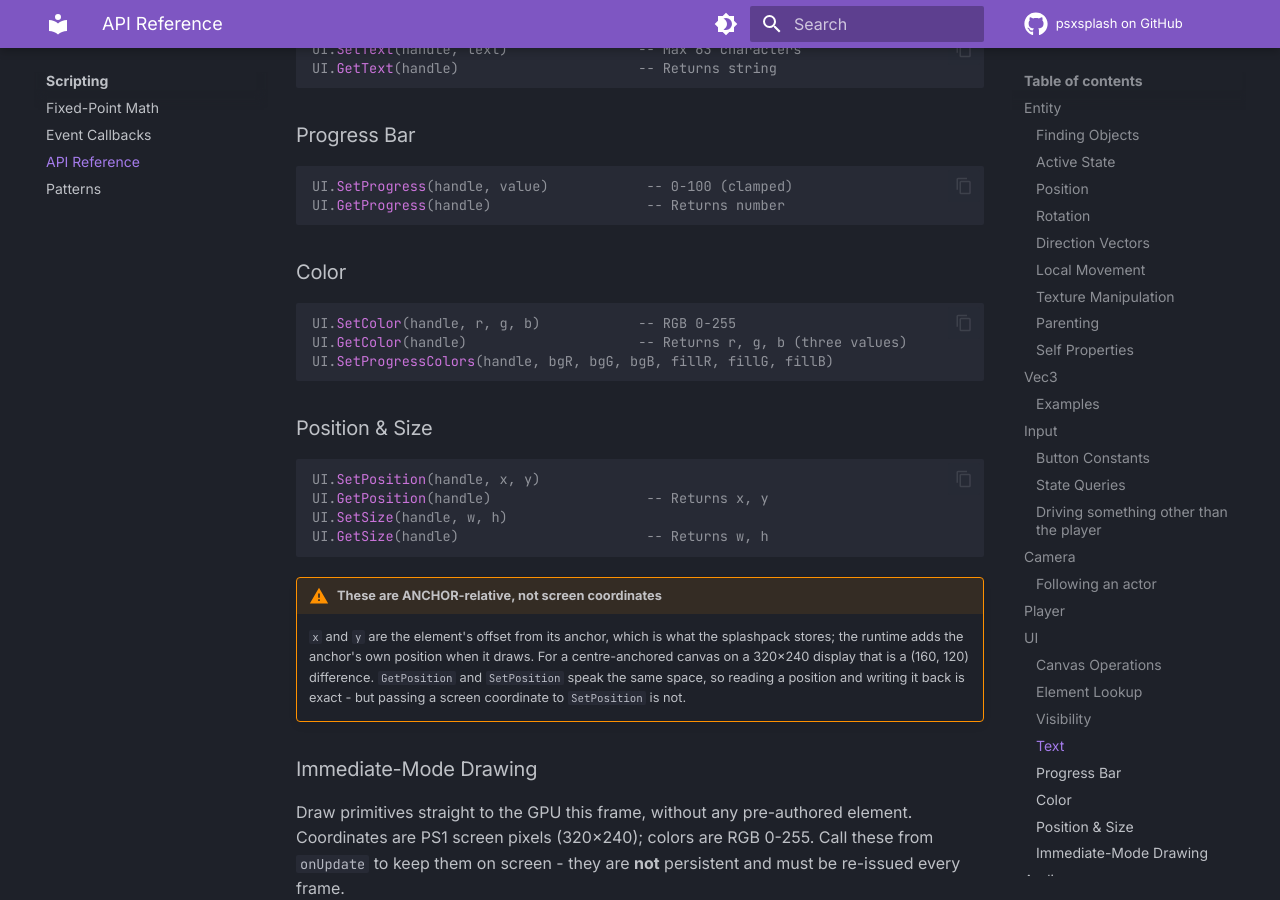
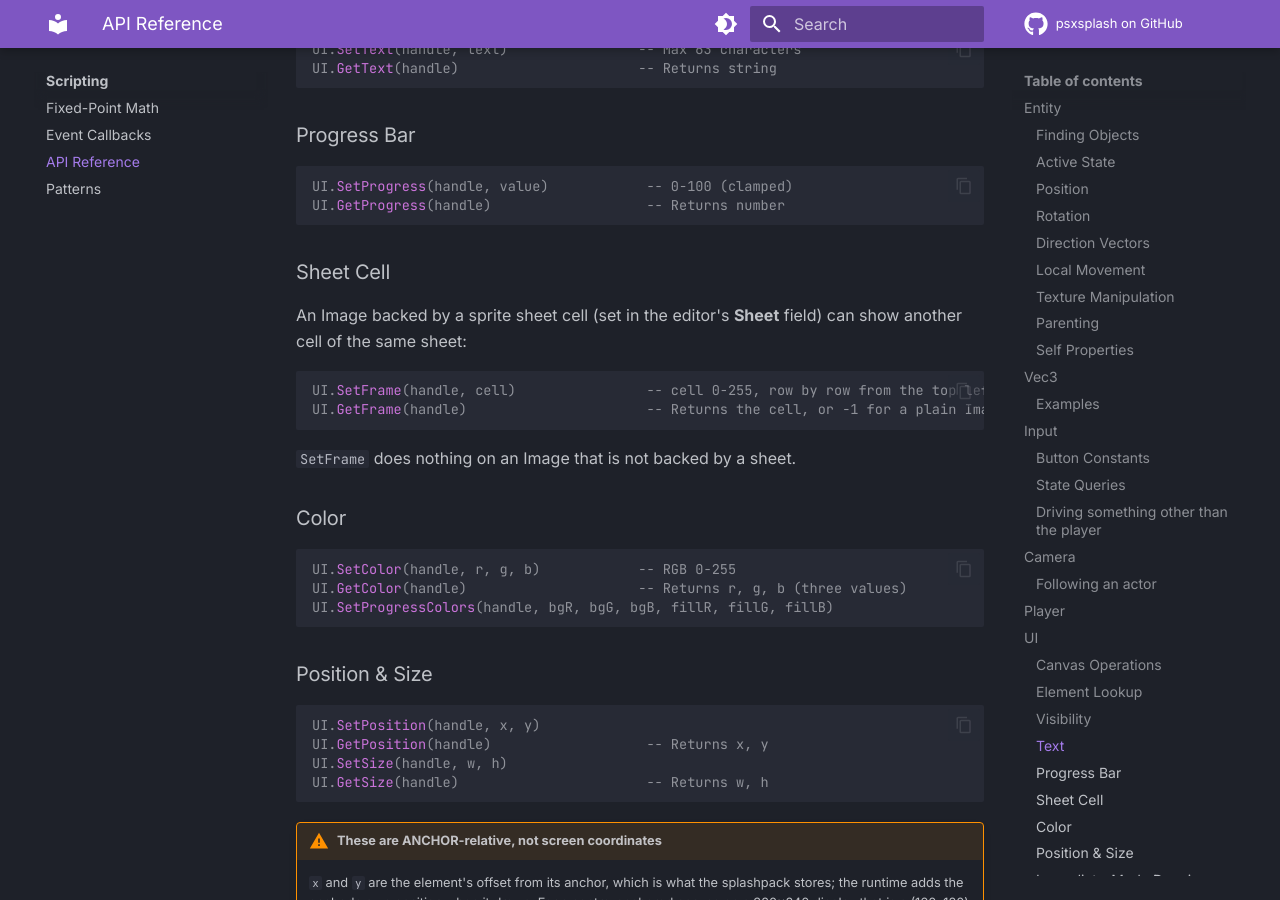
Before and after one commit to psxsplash/docs, an MkDocs documentation site: the page built from docs/lua/api-reference.md, in a window 1280 px wide and 900 px high, scrolled down 10750 px. Built offline with MkDocs 1.6.1 and Material for MkDocs 9.7.7, drawn with Linux system fonts in a browser that asks for light colours; the version menu is left out.

Commit message:
Document HUD sprites and UI.SetFrame

````diff
--- a/docs/lua/api-reference.md
+++ b/docs/lua/api-reference.md
@@ -481,6 +481,17 @@ UI.GetText(handle)                      -- Returns string
 UI.SetProgress(handle, value)            -- 0-100 (clamped)
 UI.GetProgress(handle)                   -- Returns number
 ```
+
+### Sheet Cell
+
+An Image backed by a sprite sheet cell (set in the editor's **Sheet** field) can show another cell of the same sheet:
+
+```lua
+UI.SetFrame(handle, cell)                -- cell 0-255, row by row from the top left
+UI.GetFrame(handle)                      -- Returns the cell, or -1 for a plain Image
+```
+
+`SetFrame` does nothing on an Image that is not backed by a sheet.
 
 ### Color
 
````
Also changed, not shown: docs/editor/sprites.md (+3 -2 lines), docs/editor/ui-canvas.md (+1 -1 lines).
